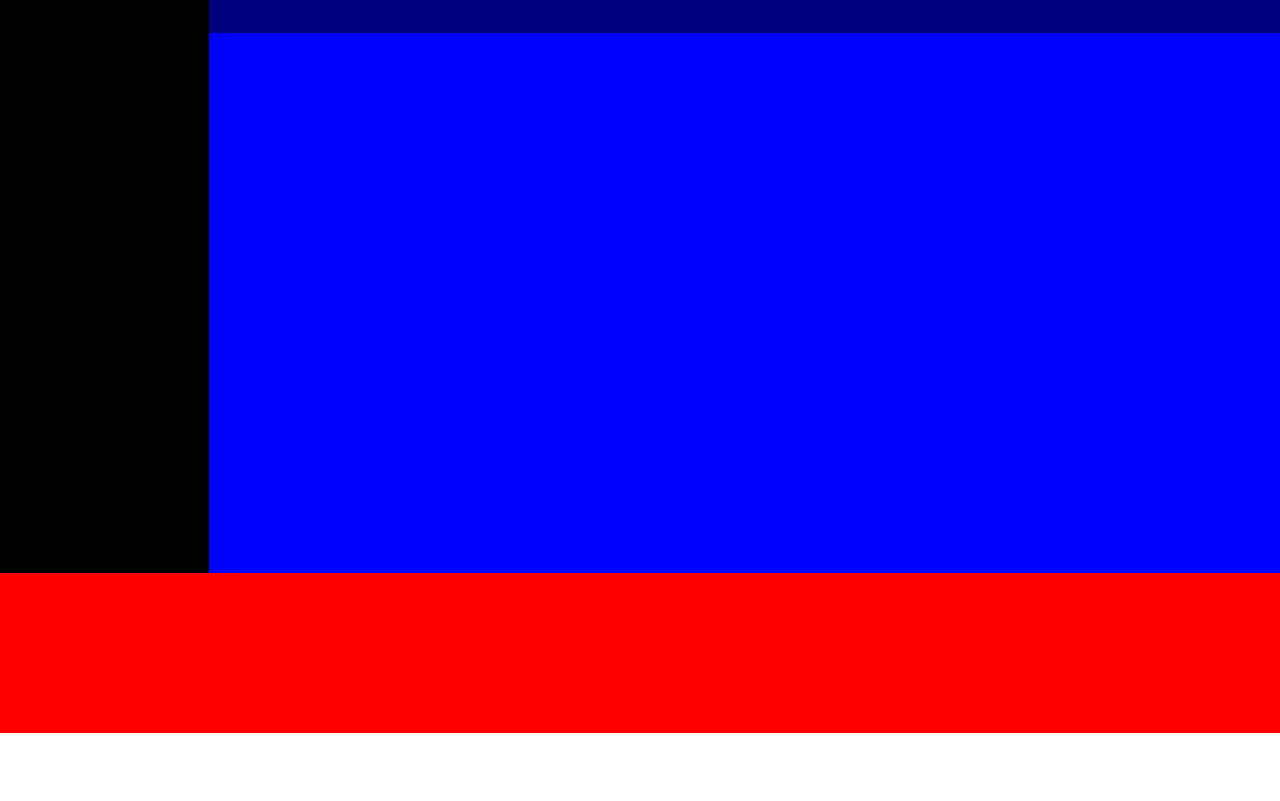
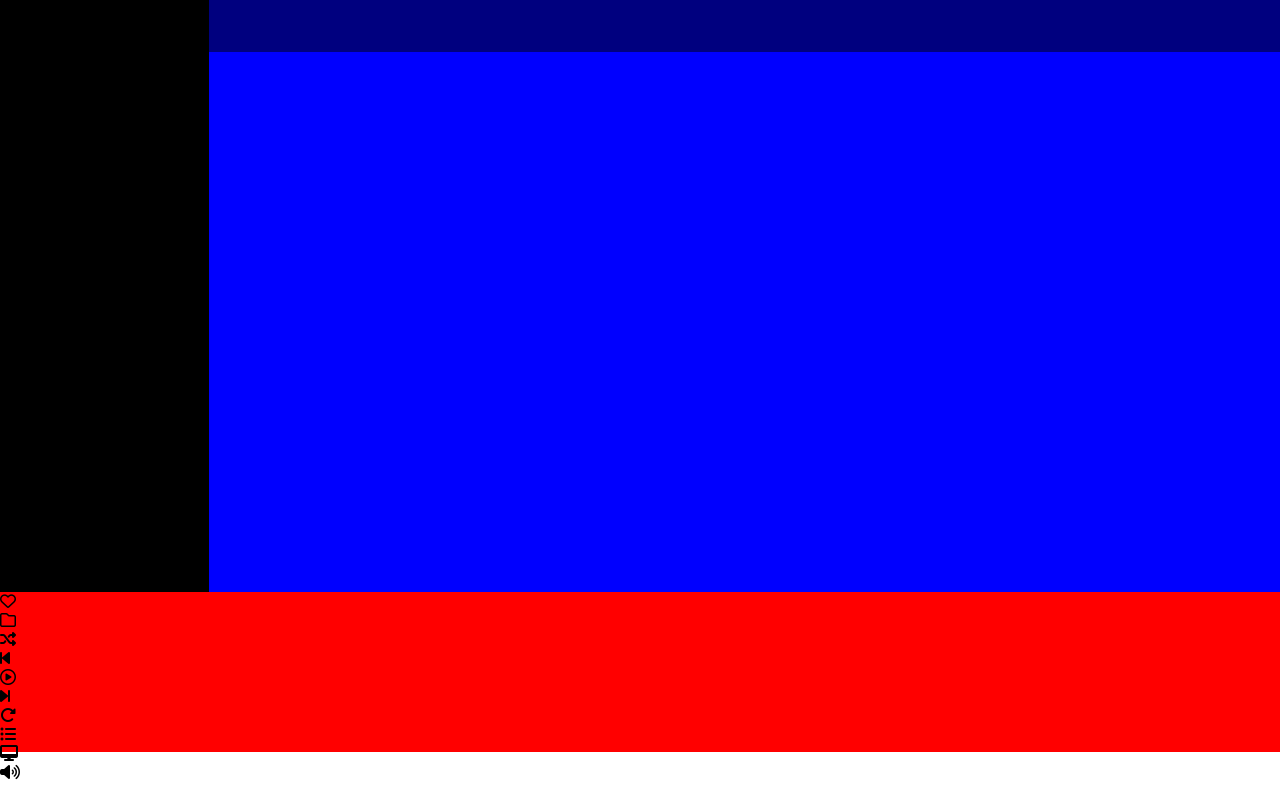
Before and after one commit to PincelliN/html-css-spotifyweb, a plain HTML site: page index.html in a window 1280 px wide. Shown: the part 67-868 px from the top of the page. Before the commit the page ends 800 px from the top, so only its background shows below. Drawn offline with Linux system fonts and the light colour scheme.

Commit message:
add fa solid

```diff
--- a/css/style.css
+++ b/css/style.css
@@ -2,6 +2,7 @@
   padding: 0;
   margin: 0;
   box-sizing: border-box;
+  font-family: "Montserrat", sans-serif;
 }
 .main-body {
   width: 100%;
--- a/index.html
+++ b/index.html
@@ -1,19 +1,76 @@
 <!DOCTYPE html>
 <html lang="en">
   <head>
-    <meta charset="UTF-8">
-    <meta name="viewport" content="width=device-width, initial-scale=1.0">
-    <link rel="stylesheet" href="css/style.css">
-    <title>Document</title>
+    <meta charset="UTF-8" />
+    <meta name="viewport" content="width=device-width, initial-scale=1.0" />
+    <link rel="stylesheet" href="css/style.css" />
+    <link
+      rel="stylesheet"
+      href="https://cdnjs.cloudflare.com/ajax/libs/font-awesome/6.5.2/css/all.min.css"
+      integrity="sha512-SnH5WK+bZxgPHs44uWIX+LLJAJ9/2PkPKZ5QiAj6Ta86w+fsb2TkcmfRyVX3pBnMFcV7oQPJkl9QevSCWr3W6A=="
+    />
+    <link rel="preconnect" href="https://fonts.googleapis.com" />
+    <link rel="preconnect" href="https://fonts.gstatic.com" crossorigin />
+    <link
+      href="https://fonts.googleapis.com/css2?family=Montserrat:ital,wght@0,100..900;1,100..900&display=swap"
+      rel="stylesheet"
+    />
+    crossorigin="anonymous" referrerpolicy="no-referrer" />
+
+    <title>Spoty</title>
   </head>
   <body>
     <section class="main-body">
-        <nav></nav>
+      <nav>
+        <!--  lista con logo  list page and playlist -->
+        <div>
+          <img src="img/favicon.ico" alt="logo" />
+          <ul>
+            <li><i class="fa-solid fa-house"></i>Home</li>
+            <li><i class="fa-solid fa-magnifying-glass"></i>Cerca</li>
+            <li>La tua libreria</li>
+          </ul>
+        </div>
+        <!--  link dowload app account -->
+        <div>
+            <i class="fa-regular fa-circle-down"></i>
+        </div>
+      </nav>
       <main>
         <section class="upgrade"></section>
         <section class="music"></section>
       </main>
     </section>
-    <section class="play"></section>
+    <section class="play">
+        <!-- img band name band prefer and save -->
+        <section class="band">
+            <ul>
+                <li><i class="fa-regular fa-heart"></i></li>
+                <li><i class="fa-regular fa-folder"></i></li>
+            </ul>
+        </section>
+        <!-- tools and bar -->
+        <section class="play-button">
+            <div class="play-button-tools">
+                <ul>
+                    <li><i class="fa-solid fa-shuffle"></i></li>
+                    <li><i class="fa-solid fa-backward-step"></i></li>
+                    <li><i class="fa-regular fa-circle-play"></i></li>
+                    <li><i class="fa-solid fa-forward-step"></i></li>
+                    <li><i class="fa-solid fa-rotate-right"></i></li>
+                </ul>
+            </div>
+            <div class="bar"></div>
+        </section>
+        <!-- librery desktop vol and bar -->
+        <section class="vol">
+            <ul>
+                <li><i class="fa-solid fa-list-ul"></i></li>
+                <li><i class="fa-solid fa-desktop"></i></li>
+                <li><i class="fa-solid fa-volume-high"></i></li>
+                <li></li>
+            </ul>
+        </section>
+    </section>
   </body>
 </html>
```
Lines whose indentation alone changed are shown as unchanged.
